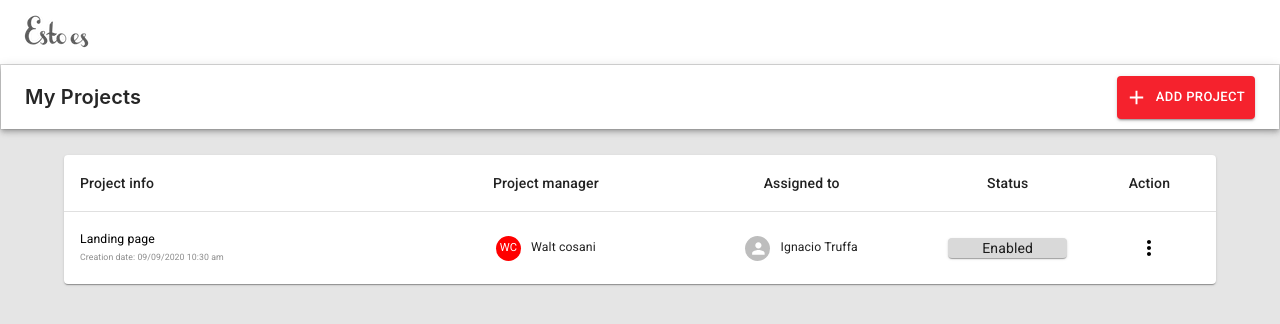
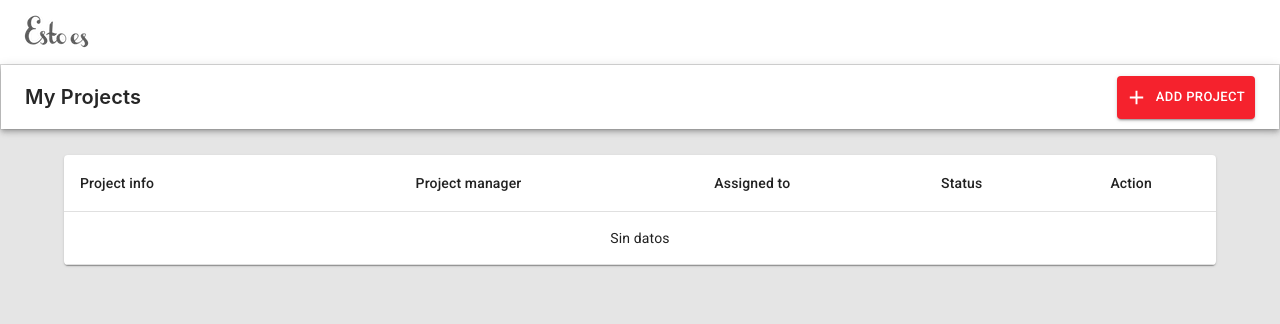
Before and after one commit to BarrientosGa/toDoChallenge, a React (Create React App) app: page / in a window 1280 px wide. Shown: the top 324 px of the page. Built offline with nearby package versions, Linux system fonts and the light colour scheme.

Commit message:
se creo accion edit

```diff
--- a/package.json
+++ b/package.json
@@ -12,6 +12,7 @@
     "@testing-library/jest-dom": "^5.16.4",
     "@testing-library/react": "^13.3.0",
     "@testing-library/user-event": "^14.2.1",
+    "moment": "^2.29.3",
     "react": "^18.2.0",
     "react-dom": "^18.2.0",
     "react-redux": "^8.0.2",
--- a/src/ToDo/AddProject/Form/Form.js
+++ b/src/ToDo/AddProject/Form/Form.js
@@ -1,43 +1,45 @@
-import React, {useId, useState } from 'react'
+import React, { useId, useState } from 'react'
 import { Box, Button, Container, Paper, TextField } from '@mui/material'
 import Selects from '../Selects/Selects'
-import { useDispatch } from 'react-redux'
-import { addToDo } from '../../../redux/Slice/toDoSlice'
-/* import { useParams } from 'react-router' */
+import { useDispatch, useSelector } from 'react-redux'
+import { addToDo, editToDo } from '../../../redux/Slice/toDoSlice'
+import moment from 'moment';
+import { useParams } from 'react-router-dom'
+
 
 const Form = () => {
-  /* const {id} = useParams()
-  console.log(typeof id);
-  const {array} = useSelector(state => state.toDo) */
   const dispatch = useDispatch()
+  const idForm = useId()
+  const { id } = useParams()
+  const { array } = useSelector(state => state.toDo)
+  const project = array.find(element => element.id === id)
+
+
   const [values, setValues] = useState({
-    id : useId(),
-    project : '',
-    description: '' ,
-    projectManager : '',
-    assignedTo : '',
-    status : ''
+    id: id === undefined ? idForm : project.id,
+    projectName: id === undefined ? '' : project.projectName,
+    description: id === undefined ? '' : project.description,
+    projectManager: id === undefined ? '' : project.projectManager,
+    assignedTo: id === undefined ? '' : project.assignedTo,
+    status: id === undefined ? '' : project.status,
   })
 
   const handleChange = (e) => {
     setValues({
       ...values,
-      [e.target.name] : e.target.value
+      [e.target.name]: e.target.value
     })
   }
 
   const handleSubmit = (e) => {
     e.preventDefault()
-    dispatch(addToDo(values))
+    if (id === undefined) {
+      dispatch(addToDo({ ...values, date: moment(new Date()).format('DD/MM/YYYY HH:mm a') }))
+    }
+    else {
+      dispatch(editToDo({ ...values, date: moment(new Date()).format('DD/MM/YYYY HH:mm a') }))
+    }
   }
-
- /*  useEffect(() => {
-    const test = array.find(element => {
-      return element.id == id ? setValues(element) : null
-    })
-    console.log(test);
-
-  },[id,array]) */
 
   return (
     <>
@@ -47,8 +49,8 @@ const Form = () => {
             <TextField
               label='Project name'
               fullWidth
-              name='project'
-              value={values.project}
+              name='projectName'
+              value={values.projectName}
               onChange={handleChange}
             />
             <TextField
@@ -61,7 +63,7 @@ const Form = () => {
             />
             <Selects values={values} handleChange={handleChange} />
             <Button variant='contained' size='small' color='secondary' sx={{ padding: '8px', marginTop: '10px' }} type='submit'>
-              Create project
+              {id === undefined ? 'Create project' : 'Save changes'}
             </Button>
           </Box>
         </Container>
--- a/src/ToDo/AddProject/Selects/Selects.js
+++ b/src/ToDo/AddProject/Selects/Selects.js
@@ -2,7 +2,6 @@ import React from 'react'
 import { MenuItem, TextField } from '@mui/material'
 
 const Selects = ({values,handleChange}) => {
-    console.log(values);
     return (
         <>
             <TextField
--- a/src/ToDo/List/Frame/Frame.js
+++ b/src/ToDo/List/Frame/Frame.js
@@ -1,15 +1,15 @@
 import {useMediaQuery } from '@mui/material'
-import React from 'react'
+import React, { useState } from 'react'
 import FrameDesktop from './FrameDesktop/FrameDesktop';
 
 import FrameMobile from './FrameMobile/FrameMobile';
 
-const Frame = () => {
+const Frame = ({setEditing}) => {
     const hidden = useMediaQuery(theme => theme.breakpoints.down('lg'));
 
     return (
         <>
-            {hidden ? <FrameMobile/> : <FrameDesktop/>}
+            {hidden ? <FrameMobile/> : <FrameDesktop setEditing={setEditing} />}
         </>
 
     )
--- a/src/ToDo/List/Frame/FrameDesktop/FrameDesktop.js
+++ b/src/ToDo/List/Frame/FrameDesktop/FrameDesktop.js
@@ -1,11 +1,12 @@
 import React from 'react'
-import { Avatar, Box, Container, Paper, Table, TableBody, TableCell, TableContainer, TableHead, TableRow, Typography } from '@mui/material'
-import MenuOptions from '../MenuOptions/MenuOptions'
-import { useStyles } from '../../styles/frameDesktopStyle'
+import { Container, Paper, Table, TableBody, TableCell, TableContainer, TableHead, TableRow } from '@mui/material'
 
-const FrameDesktop = () => {
 
-  const classes = useStyles()
+import { useSelector } from 'react-redux'
+import RowComponent from './RowComponent'
+
+const FrameDesktop = ({setEditing}) => {
+  const { array } = useSelector(state => state.toDo)
 
   return (
     <Container sx={{ marginTop: '25px' }}>
@@ -21,42 +22,15 @@ const FrameDesktop = () => {
             </TableRow>
           </TableHead>
           <TableBody>
-            <TableRow sx={{ '&:last-child td, &:last-child th': { border: 0 } }}>
-              <TableCell component="th" scope="row">
-                <Box component='div' className={classes.boxFirst}>
-                  <Typography variant="subtitle1" color="initial">
-                    Landing page
-                  </Typography>
-                  <Typography variant="subtitle2" >
-                    Creation date: 09/09/2020 10:30 am
-                  </Typography>
-                </Box>
-              </TableCell>
-              <TableCell>
-                <Box component='div' className={classes.boxShared}>
-                  <Avatar sx={{ background: 'red' }} className={classes.avatar}>WC</Avatar>
-                  <Typography variant='subtitle1' sx={{ marginLeft: '10px' }}>
-                    Walt cosani
-                  </Typography>
-                </Box>
-              </TableCell>
-              <TableCell align='center'>
-                <Box component='div' className={classes.boxShared}>
-                  <Avatar className={classes.avatar} />
-                  <Typography variant='subtitle1' sx={{ marginLeft: '10px' }}>
-                    Ignacio Truffa
-                  </Typography>
-                </Box>
-              </TableCell>
-              <TableCell align='center'>
-                <Paper sx={{ background: '#D9D9D9'}}>
-                  Enabled
-                </Paper>
-              </TableCell>
-              <TableCell align='center'>
-                <MenuOptions />
-              </TableCell>
-            </TableRow>
+            {array.length === 0 ?
+              <TableRow>
+                <TableCell align='center' colSpan='5'>
+                  Sin datos
+                </TableCell>
+              </TableRow>
+              : array.map((project, index) => (
+                <RowComponent key={index} project={project} setEditing={setEditing} />
+              ))}
           </TableBody>
         </Table>
       </TableContainer>
--- /dev/null
+++ b/src/ToDo/List/Frame/FrameDesktop/RowComponent.js
@@ -0,0 +1,49 @@
+import React from 'react'
+import { Avatar, Box, Paper, TableCell,TableRow, Typography } from '@mui/material'
+import { useStyles } from '../../styles/frameDesktopStyle'
+import MenuOptions from '../MenuOptions/MenuOptions'
+
+const RowComponent = ({ project, setEditing }) => {
+    const classes = useStyles()
+    let { id, projectName, date, projectManager, assignedTo, status } = project
+    return (
+        <TableRow sx={{ '&:last-child td, &:last-child th': { border: 0 } }}>
+            <TableCell component="th" scope="row">
+                <Box component='div' className={classes.boxFirst}>
+                    <Typography variant="subtitle1" color="initial">
+                        {projectName}
+                    </Typography>
+                    <Typography variant="subtitle2" >
+                        Creation date: {date}
+                    </Typography>
+                </Box>
+            </TableCell>
+            <TableCell>
+                <Box component='div' className={classes.boxShared}>
+                    <Avatar className={classes.avatar}>WC</Avatar>
+                    <Typography variant='subtitle1' sx={{ marginLeft: '10px' }}>
+                        {projectManager}
+                    </Typography>
+                </Box>
+            </TableCell>
+            <TableCell align='center'>
+                <Box component='div' className={classes.boxShared}>
+                    <Avatar className={classes.avatar} />
+                    <Typography variant='subtitle1' sx={{ marginLeft: '10px' }}>
+                        {assignedTo}
+                    </Typography>
+                </Box>
+            </TableCell>
+            <TableCell align='center'>
+                <Paper sx={{ background: '#D9D9D9' }}>
+                    {status}
+                </Paper>
+            </TableCell>
+            <TableCell align='center'>
+                <MenuOptions id={id} setEditing={setEditing} />
+            </TableCell>
+        </TableRow>
+    )
+}
+
+export default RowComponent
--- a/src/ToDo/List/Frame/MenuOptions/MenuOptions.js
+++ b/src/ToDo/List/Frame/MenuOptions/MenuOptions.js
@@ -4,12 +4,13 @@ import MoreVertIcon from '@mui/icons-material/MoreVert';
 import EditIcon from '@mui/icons-material/Edit';
 import DeleteIcon from '@mui/icons-material/Delete';
 import { Link } from 'react-router-dom';
+import { useSelector } from 'react-redux';
 
 const ITEM_HEIGHT = 48;
 
 
 
-const MenuOptions = () => {
+const MenuOptions = ({id, setEditing}) => {
     const [anchorEl, setAnchorEl] = React.useState(null);
     const open = Boolean(anchorEl);
     const handleClick = (event) => {
@@ -45,9 +46,9 @@ const MenuOptions = () => {
                     },
                 }}
             >
-                <Link to={`/edit/1`}>
+                <Link to={`/edit/${id}`}>
                     <MenuItem selected={'Edit' === 'Pyxis'} onClick={handleClose}>
-                        <EditIcon />
+                        <EditIcon/>
                         <Typography variant="body1" color="initial" sx={{ marginLeft: '10px' }}>
                             Edit
                         </Typography>
--- a/src/ToDo/List/Index.js
+++ b/src/ToDo/List/Index.js
@@ -1,15 +1,17 @@
-import React from 'react'
+import React, { useState } from 'react'
 import Header from './Header/Header';
 import SubHeader from './SubHeader/SubHeader';
 import Frame from './Frame/Frame';
 
 const List = () => {
 
+  const [editing, setEditing] = useState(false)
+
   return (
     <>
       <Header />
-      <SubHeader />
-      <Frame />
+      <SubHeader editing={editing} />
+      <Frame setEditing={setEditing} />
     </>
   )
 }
--- a/src/ToDo/List/SubHeader/SubHeader.js
+++ b/src/ToDo/List/SubHeader/SubHeader.js
@@ -3,7 +3,7 @@ import { AppBar, Box, Button, Toolbar, Typography } from '@mui/material'
 import AddIcon from '@mui/icons-material/Add';
 import { Link } from 'react-router-dom';
 
-const SubHeader = () => {
+const SubHeader = ({ editing }) => {
     return (
         <Box border='1px solid #D9D9D9'>
             <AppBar position="static" color='header'>
@@ -12,7 +12,7 @@ const SubHeader = () => {
                         My Projects
                     </Typography>
                     <Link to='/add'>
-                        <Button variant='contained' size='small' color='secondary' sx={{ padding: '10px' }} startIcon={<AddIcon sx={{fontSize:'23px !important'}} />}>
+                        <Button variant='contained' size='small' color='secondary' sx={{ padding: '10px' }} startIcon={<AddIcon sx={{ fontSize: '23px !important' }} />}>
                             Add project
                         </Button>
                     </Link>
```
Also changed, not shown: 1 other file (tests, documents, lock files or other folders).
